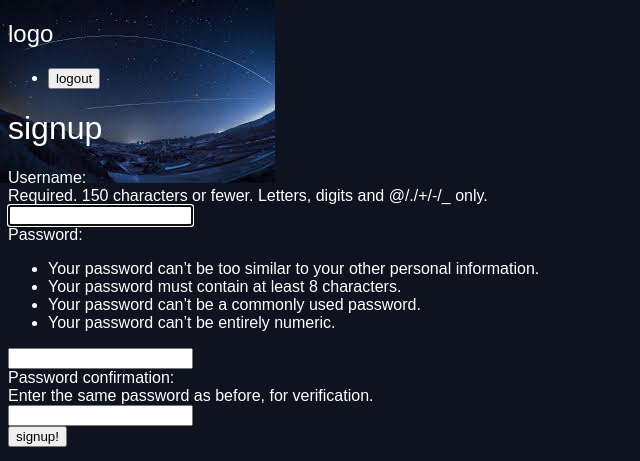
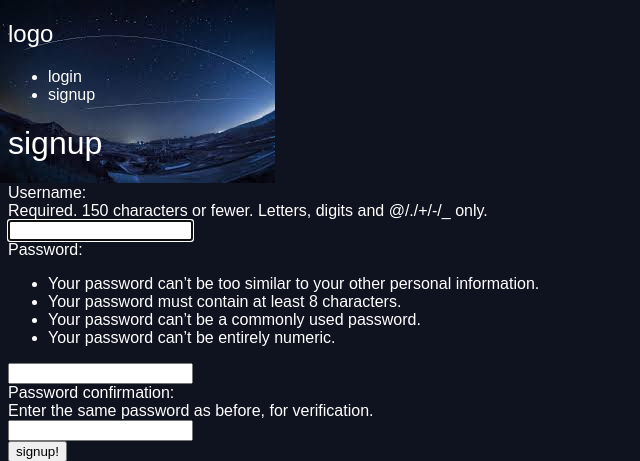
Before and after one commit to fateme1992/mydjangoblog, a Django app: page /accounts/signup in a window 1280 px wide. Shown: the top 461 px of the page, without its empty margins (0-640 px from the left). Run offline with Django 5.2, Linux system fonts and the light colour scheme; parts of the project's set-up code (start-up, migrations or seed data) failed here and were passed over.

Commit message:
template

```diff
--- a/templates/base.html
+++ b/templates/base.html
@@ -14,6 +14,7 @@
   <h2> <a href="{% url 'articles:list' %} ">logo</a></h2>
   <nav>
       <ul>
+          {% if user.is_authenticated %}
           <li>
               <form class="logout_link" action="{% url 'accounts:logout' %}" method="POST">
                   {% csrf_token %}
@@ -21,6 +22,19 @@
 
               </form>
           </li>
+              <li>
+              <a href="{% url 'articles:create' %}">create new article</a>
+              </li>
+          {% else %}
+              <li>
+                  <a href="{% url 'accounts:login' %}">login</a>
+
+              </li>
+              <li>
+              <a href="{% url 'accounts:signup' %}">signup</a>
+              </li>
+
+          {% endif %}
       </ul>
   </nav>
     <div class="wrapper">
```
